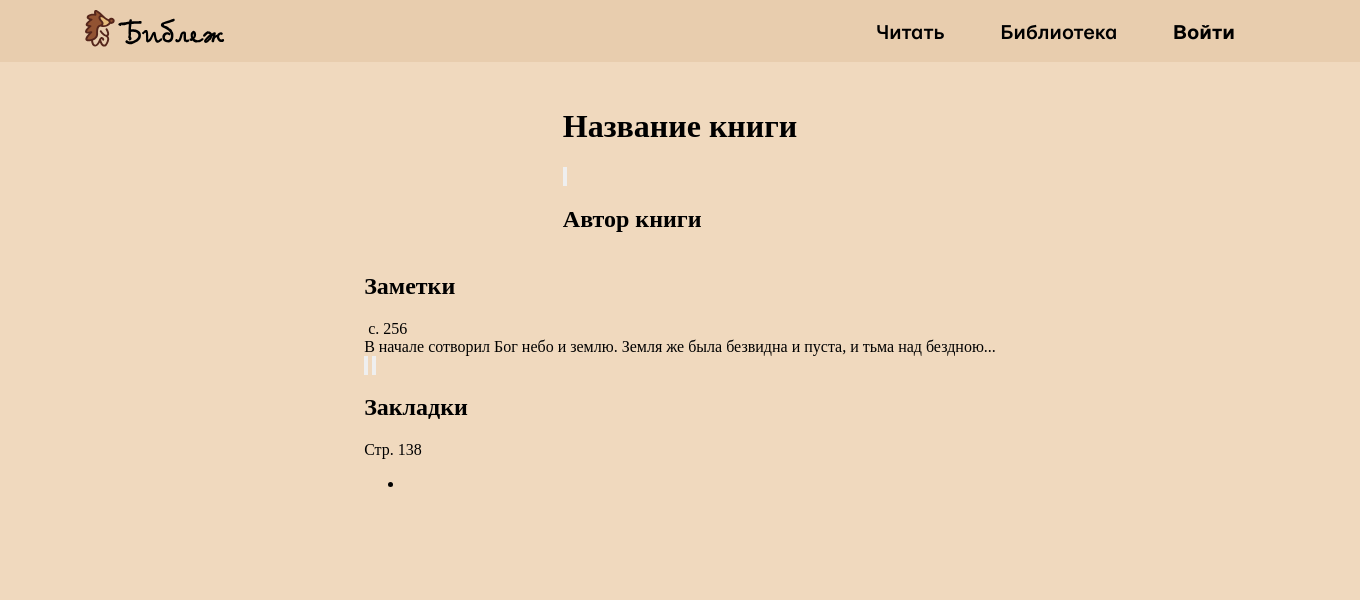
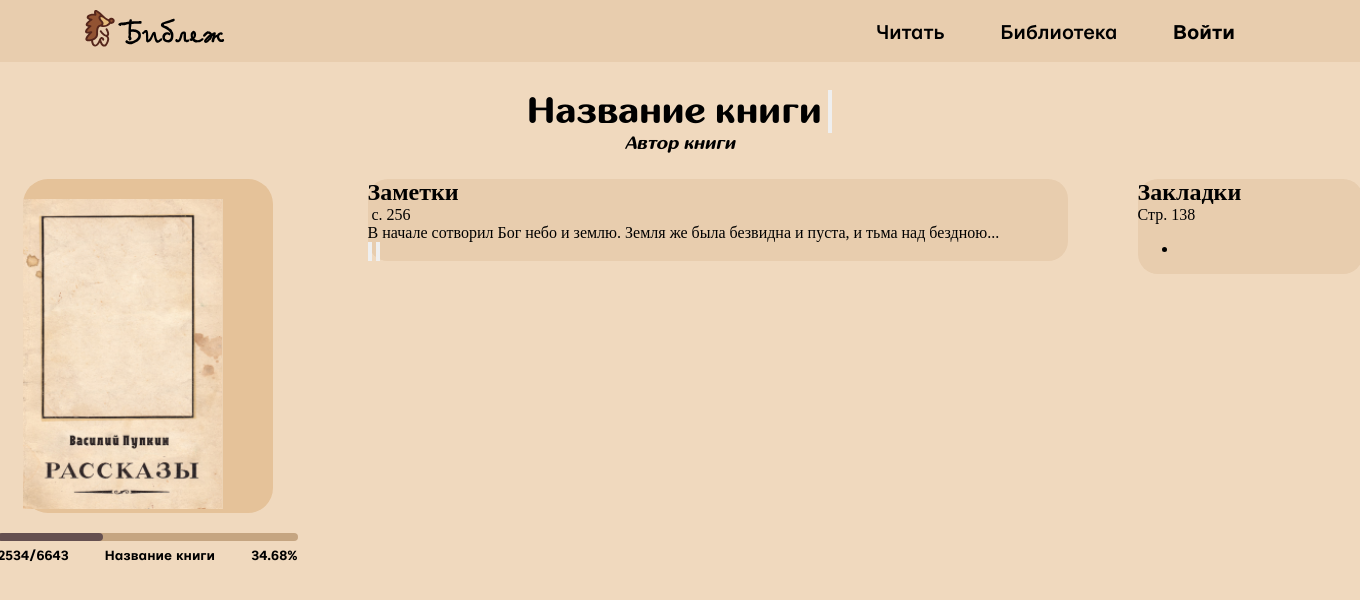
Before and after one commit to S1norin/biblyozh, a Flask app: template templates/prototypes/info.html in a window 1360 px wide. Shown: the top 600 px of the page. Run offline with Flask 3, Linux system fonts and the light colour scheme; the template is opened without the code that fills it, so the values that code supplies are empty.

Commit message:
Прототип информации о книге обновлён

```diff
--- a/templates/prototypes/info.css
+++ b/templates/prototypes/info.css
@@ -12,6 +12,38 @@
     url('../../static/fonts/mariupol-bold.ttf') format("truetype");
     font-weight: 800;
     font-style: normal;
+}
+
+@font-face {
+    font-family: 'Inglobal';
+    src: local('Inglobal-Regular'),
+    url('../../static/fonts/inglobal.ttf') format("truetype");
+    font-weight: 600;
+    font-style: normal;
+}
+
+@font-face {
+    font-family: 'Inglobal';
+    src: local('Inglobal-Bold-Italic'),
+    url('../../static/fonts/inglobalbi.ttf') format("truetype");
+    font-weight: 600;
+    font-style: italic;
+}
+
+@font-face {
+    font-family: 'Inglobal';
+    src: local('Inglobal-Bold'),
+    url('../../static/fonts/inglobalb.ttf') format("truetype");
+    font-weight: 800;
+    font-style: normal;
+}
+
+h1 {
+    margin: 0;
+}
+
+h2 {
+    margin: 0;
 }
 
 button {
@@ -42,7 +74,7 @@ main {
 header {
     background-color: #E8CDAE;
     height: 62px;
-    margin-bottom: 25px;
+    margin-bottom: 28px;
 }
 
 .header-container {
@@ -83,3 +115,130 @@ header {
 .logo {
     margin-left: 85px;
 }
+
+.title-container {
+    margin-bottom:25px;
+    display: flex;
+    flex-direction: column;
+    align-items: center;
+}
+
+.book-name-container {
+    display: flex;
+    gap: 6px;
+}
+
+.book-name {
+    font-size: 37px;
+    font-family: 'Inglobal';
+    font-weight: 800;
+}
+
+.author {
+    font-size: 18px;
+    font-family: 'Inglobal';
+    font-weight: 800;
+    font-style: italic;
+}
+
+.content-container {
+    display: flex;
+    gap: 70px;
+}
+
+.book-info {
+    width: 300px;
+    height: 100px;
+}
+
+.book {
+    height: 400px;
+    width: 300px;
+    background: none;
+    display: flex;
+    flex-direction: column;
+    align-items: center;
+    gap: 20px;
+    border: none;
+}
+
+.cover-container {
+    width: 250px;
+    height: 380;
+    background-color: #E5C299;
+    border-radius: 25px;
+    padding-top: 20px;
+}
+
+.cover-img {
+    height: 310px;
+    width: 200px;
+}
+
+
+.book-info {
+    width: 100%;
+    height: 35px;
+    display: flex;
+    flex-direction: column;
+    align-items: center;
+}
+
+.remain {
+    height: 8px;
+    width: 100%;
+    background-color: #C5A581;
+    border-radius: 100px;
+}
+
+.progress-bar {
+    position: relative;
+    width: 100%;
+    margin-bottom: 8px;
+}
+
+.completed {
+    position: absolute;
+    height: 8px;
+    width: 35%;
+    background-color: #655050;
+    border-radius: 100px;
+}
+
+.info {
+    display: flex;
+    justify-content: space-between;
+    width: 100%;
+}
+
+.name {
+    font-family: 'Mariupol';
+    font-weight: 800;
+    font-size: 14px;
+}
+
+.pages {
+    font-family: 'Mariupol';
+    font-weight: 800;
+    font-size: 14px;
+}
+
+.percentage {
+    font-family: 'Mariupol';
+    font-weight: 800;
+    font-size: 14px;
+}
+
+.notes-container {
+    width: 700px;
+    height: 100%;
+    background-color: #E8CDAE;
+    border-radius: 20px;
+}
+
+.bookmarks-container {
+    width: 225px;
+    height: 100%;
+    background-color: #E8CDAE;
+    border-radius: 20px;
+}
--- a/templates/prototypes/info.html
+++ b/templates/prototypes/info.html
@@ -50,8 +50,25 @@
         </div>
 
         <div class="content-container">
-            <div class="book-info">
-                <div class="cover-and-progress"></div>
+            <div class="book-info-container">
+                <div class="cover-and-progress">
+                    <div class="book">
+                        <div class="cover-container">
+                            <img class="cover-img" src="../static/images/Обложка.png" alt="">
+                        </div>
+                        <div class="book-info">
+                            <div class="progress-bar">
+                                <div class="completed"></div>
+                                <div class="remain"></div>
+                            </div>
+                            <div class="info">
+                                <span class="pages">2534/6643</span>
+                                <span class="name">Название книги</span>
+                                <span class="percentage">34.68%</span>
+                            </div>
+                        </div>
+                    </div>
+                </div>
                 <div class="buttons"></div>
             </div>
             <div class="notes-container">
```
Also changed, not shown: static/fonts/inglobal.ttf (added), static/fonts/inglobalb.ttf (added), static/fonts/inglobalbi.ttf (added).
